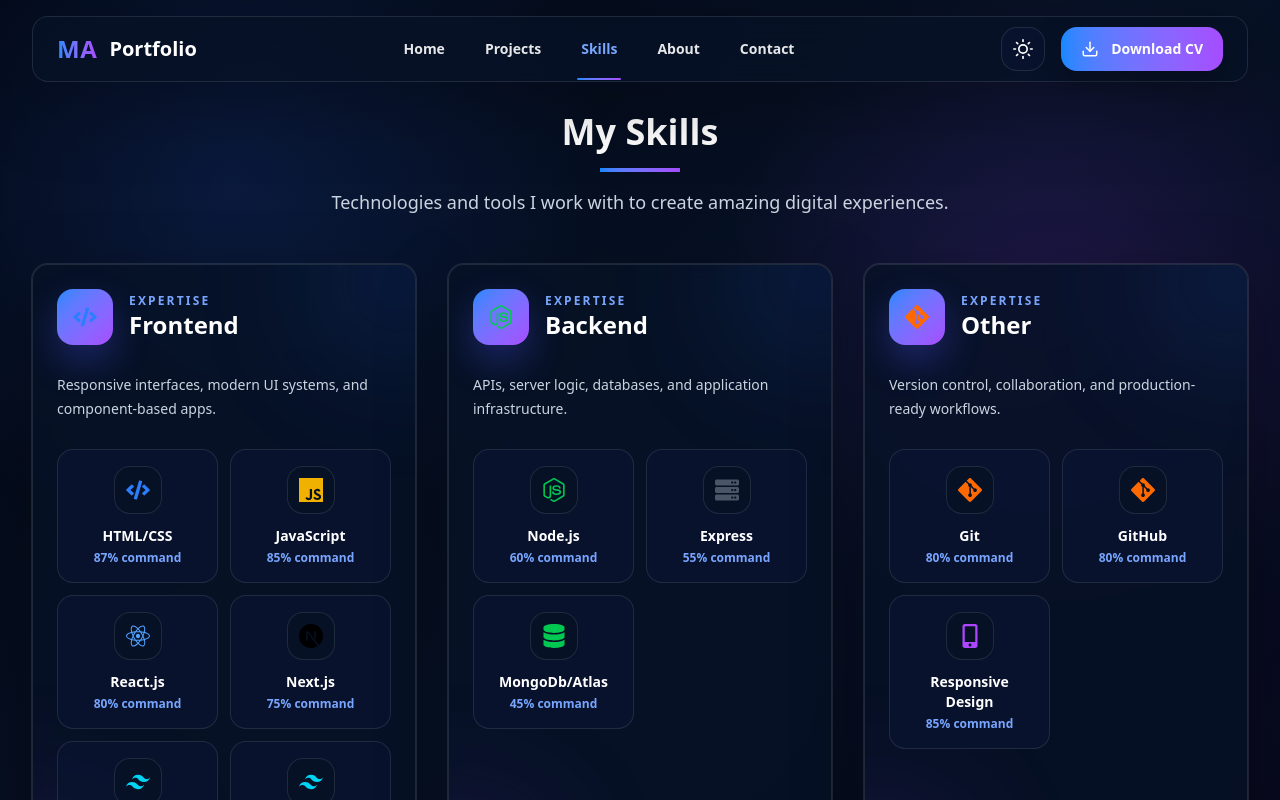
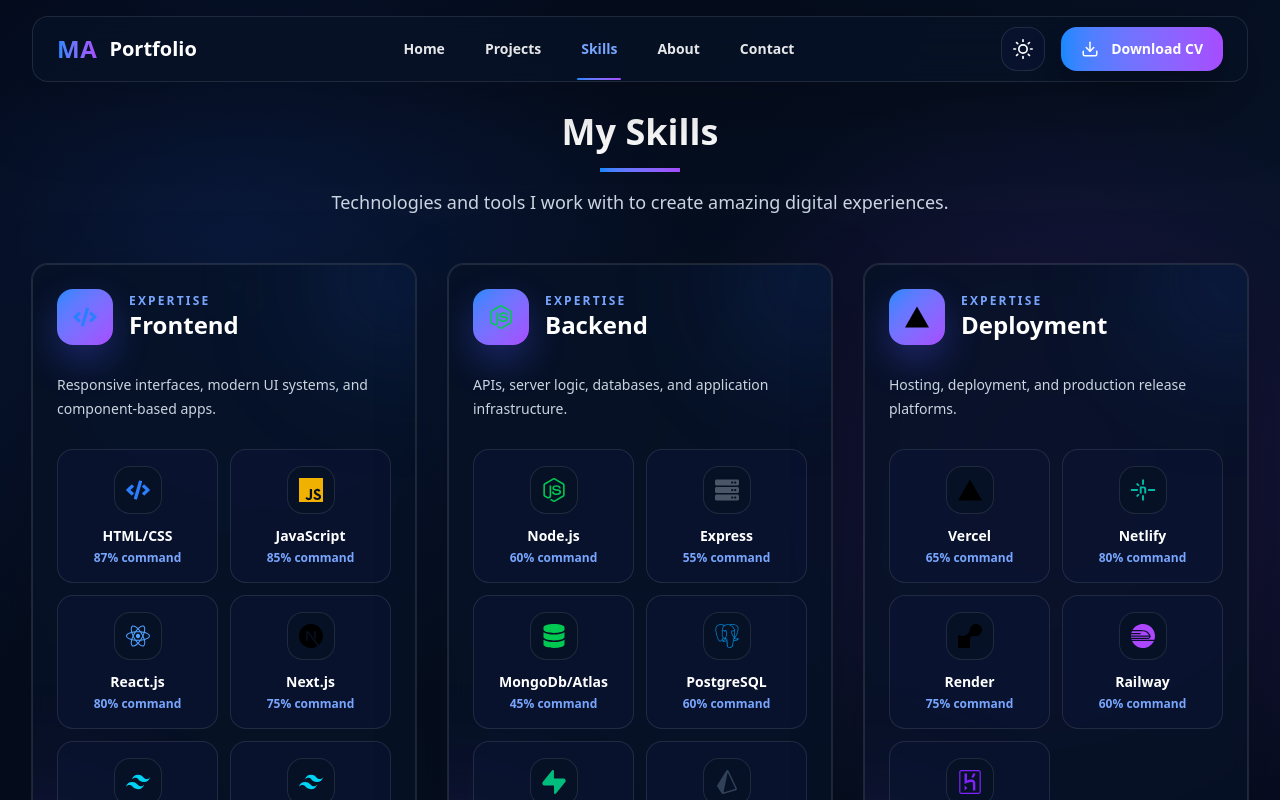
Before and after one commit to Jam-Awais-Ishaq/ProfolioInNextJS, a Next.js app: page /skills in a window 1280 px wide. Shown: the top 800 px of the page. Built offline with nearby package versions, Linux system fonts and the light colour scheme.

Commit message:
some adjustments

```diff
--- a/src/app/about/page.js
+++ b/src/app/about/page.js
@@ -65,14 +65,14 @@
                     Muhammad Owais Ishaq
                   </h2>
                   <p className="mt-1 text-sm font-semibold text-[var(--accent-text)]">
-                    Front-End Developer (MERN)
+                    Jr MERN stack Developer (PERN)
                   </p>
                 </div>
               </div>
 
               <div className="mt-6 flex items-center gap-2 rounded-2xl border border-[var(--border)] bg-[var(--surface-soft)] px-4 py-3 text-sm font-semibold text-[var(--text-soft)]">
                 <FiMapPin className="text-[var(--accent-text)]" />
-                Bahawalpur, Punjab, Pakistan
+                 Punjab, Pakistan
               </div>
 
               <div className="mt-6 grid gap-3">
@@ -93,7 +93,7 @@
                   <FiArrowRight />
                 </a>
                 <a
-                  href="/MuhammadOwais1.pdf"
+                  href="/Muhammad-Owais-Ishaq.pdf"
                   download
                   className="inline-flex items-center justify-center gap-2 rounded-xl border border-[var(--accent)] px-5 py-3 font-bold text-[var(--accent-text)] transition-colors hover:bg-[var(--accent-soft)] hover:text-[var(--text)]"
                 >
@@ -114,7 +114,7 @@
                 I create modern web apps that are clean, responsive, and easy to use.
               </h3>
               <p className="mt-5 max-w-3xl text-base leading-8 text-[var(--muted)]">
-                I am a MERN Stack Developer with 1.5+ years of experience building scalable web applications. My work combines React.js, Node.js, Express, MongoDB, and practical UI thinking to deliver dashboards, CRM tools, e-commerce systems, and interactive web platforms.
+                I am a Jr MERN Stack Developer with 1.5+ years of experience building scalable web applications. My work combines React.js, Node.js, Express, MongoDB, and practical UI thinking to deliver dashboards, CRM tools, e-commerce systems, and interactive web platforms.
               </p>
             </div>
 
--- a/src/app/skills/page.js
+++ b/src/app/skills/page.js
@@ -1,7 +1,23 @@
 // components/Skills.js
 "use client";
 import { FaCode, FaReact, FaMobileAlt, FaServer } from 'react-icons/fa';
-import { SiNextdotjs, SiJavascript, SiTailwindcss, SiTypescript, SiNodedotjs, SiGit, SiFigma } from 'react-icons/si';
+import {
+  SiElectron,
+  SiGit,
+  SiHeroku,
+  SiJavascript,
+  SiNetlify,
+  SiNextdotjs,
+  SiNodedotjs,
+  SiPostgresql,
+  SiPrisma,
+  SiRailway,
+  SiRender,
+  SiSupabase,
+  SiTailwindcss,
+  SiTypeorm,
+  SiVercel,
+} from 'react-icons/si';
 import { FaDatabase } from "react-icons/fa";
 import { PiDatabaseFill } from "react-icons/pi";
 import { SiPython } from "react-icons/si";
@@ -30,6 +46,21 @@
         { name: 'Node.js', icon: <SiNodedotjs className="text-green-500" size={24} />, level: 60 },
         { name: 'Express', icon: <FaServer className="text-gray-600" size={24} />, level: 55 },
         { name: 'MongoDb/Atlas', icon: <FaDatabase className="text-green-500" size={24} />, level: 45 },
+        { name: 'PostgreSQL', icon: <SiPostgresql className="text-sky-600" size={24} />, level: 60 },
+        { name: 'Supabase', icon: <SiSupabase className="text-emerald-500" size={24} />, level: 60 },
+        { name: 'Prisma', icon: <SiPrisma className="text-slate-700 dark:text-slate-200" size={24} />, level: 55 },
+
+      ]
+    },
+    {
+      category: 'Deployment',
+      summary: 'Hosting, deployment, and production release platforms.',
+      items: [
+        { name: 'Vercel', icon: <SiVercel className="text-black dark:text-white" size={24} />, level: 65 },
+        { name: 'Netlify', icon: <SiNetlify className="text-teal-500" size={24} />, level: 80 },
+        { name: 'Render', icon: <SiRender className="text-black dark:text-white" size={24} />, level: 75 },
+        { name: 'Railway', icon: <SiRailway className="text-purple-500" size={24} />, level: 60 },
+        { name: 'Heroku', icon: <SiHeroku className="text-violet-600" size={24} />, level: 50 },
       ]
     },
     {
@@ -38,6 +69,7 @@
       items: [
         { name: 'Git', icon: <SiGit className="text-orange-500" size={24} />, level: 80 },
         { name: 'GitHub', icon: <SiGit className="text-orange-500" size={24} />, level: 80 },
+        { name: 'Electron.js', icon: <SiElectron className="text-cyan-400" size={24} />, level: 65 },
         { name: 'Responsive Design', icon: <FaMobileAlt className="text-purple-500" size={24} />, level: 85 },
       ]
     }
```
